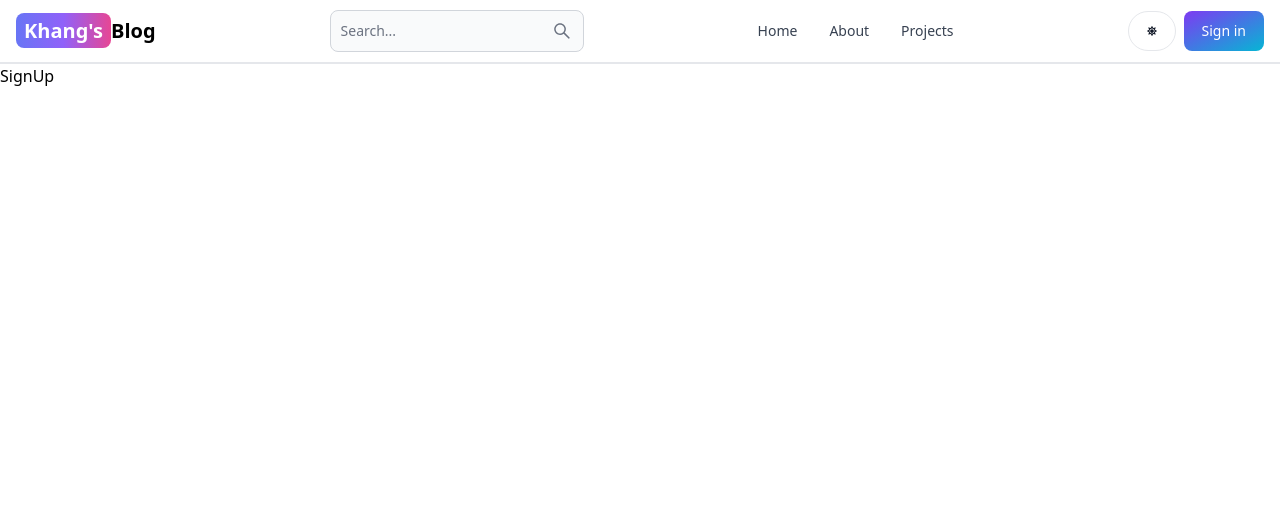
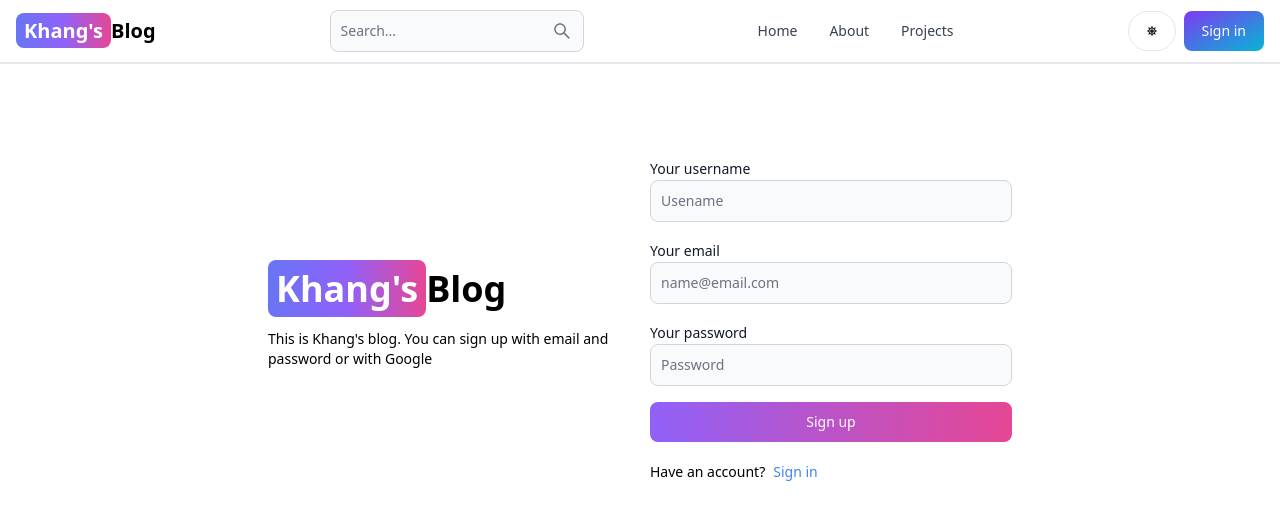
Before and after one commit to trngkhang/MERN_KhangBlog, a React (Vite) app in the folder client/: page /Signup in a window 1280 px wide. Shown: the top 520 px of the page. Built offline with nearby package versions, Linux system fonts and the light colour scheme.

Commit message:
feat: create sign up page ui

```diff
--- a/client/src/pages/Signup.jsx
+++ b/client/src/pages/Signup.jsx
@@ -1,5 +1,62 @@
-export default function SignUp(){
-    return (
-        <div>SignUp</div>
-    )
+import { Button, Label, TextInput } from "flowbite-react";
+import { Link } from "react-router-dom";
+
+export default function SignUp() {
+  return (
+    <div className="min-h-screen mt-20">
+      <div className="p-3 max-w-3xl mx-auto flex flex-col md:flex-row md:items-center gap-5">
+        {/* left side */}
+        <div className="flex-1">
+          <Link to="/" className="font-bold text-4xl dark:text-white">
+            <span className="px-2 py-1 bg-gradient-to-r from-indigo-500 via-purple-500 to-pink-500 rounded-lg text-white">
+              Khang's
+            </span>
+            Blog
+          </Link>
+          <p className="text-sm mt-5">
+            This is Khang's blog. You can sign up with email and password or
+            with Google
+          </p>
+        </div>
+        {/* right side */}
+        <div className="flex-1">
+          <form className="flex flex-col gap-4">
+            <div>
+              <Label value="Your username" />
+              <TextInput
+                type="text"
+                placeholder="Usename"
+                id="username"
+              ></TextInput>
+            </div>
+            <div>
+              <Label value="Your email" />
+              <TextInput
+                type="email"
+                placeholder="name@email.com"
+                id="email"
+              ></TextInput>
+            </div>
+            <div>
+              <Label value="Your password" />
+              <TextInput
+                type="text"
+                placeholder="Password"
+                id="password"
+              ></TextInput>
+            </div>
+            <Button type="submit" gradientDuoTone="purpleToPink">
+              Sign up
+            </Button>
+          </form>
+          <div className="flex gap-2 text-sm mt-5">
+            <span>Have an account?</span>
+            <Link to="/signin" className="text-blue-500">
+              Sign in
+            </Link>
+          </div>
+        </div>
+      </div>
+    </div>
+  );
 }
```
